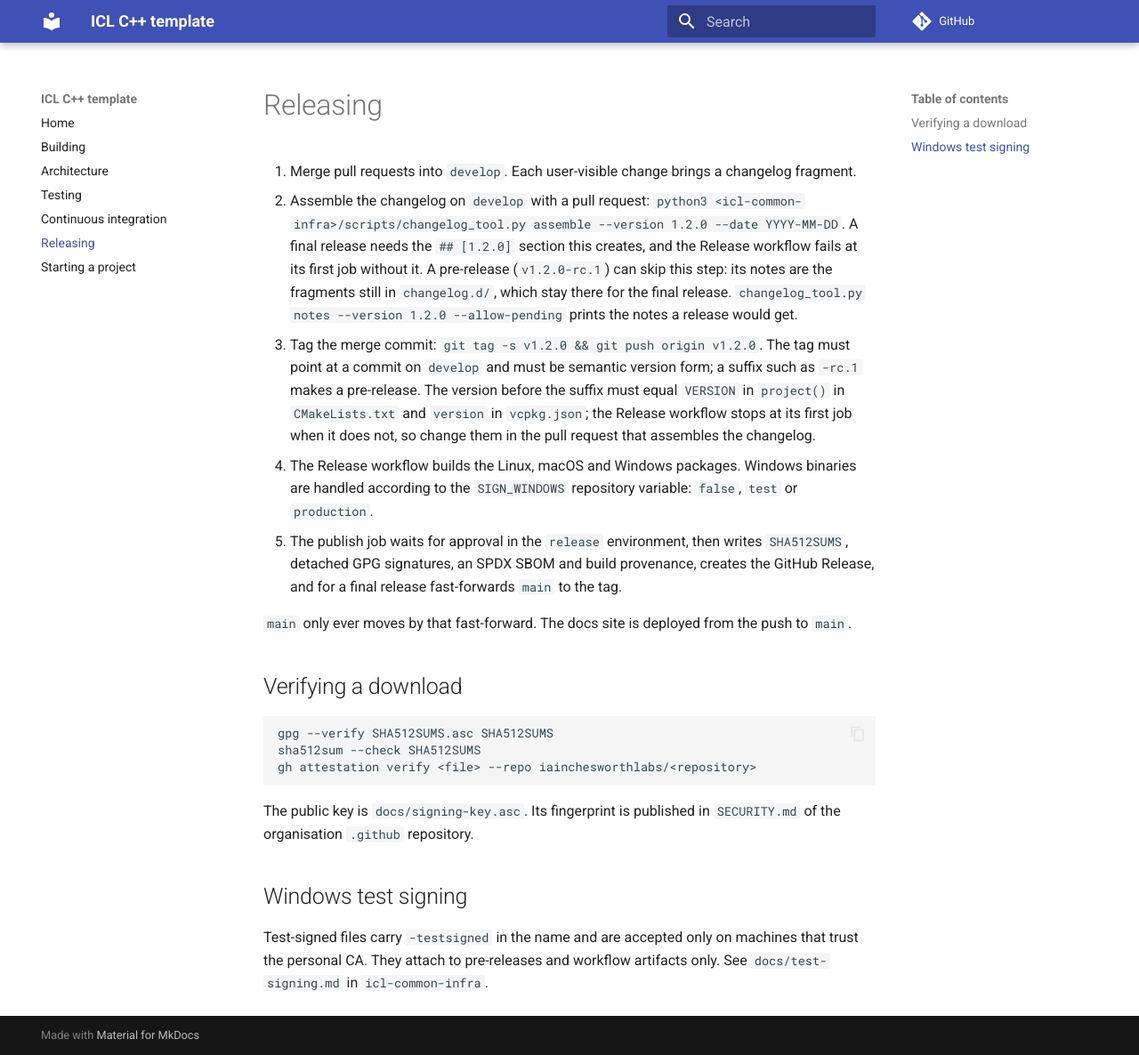
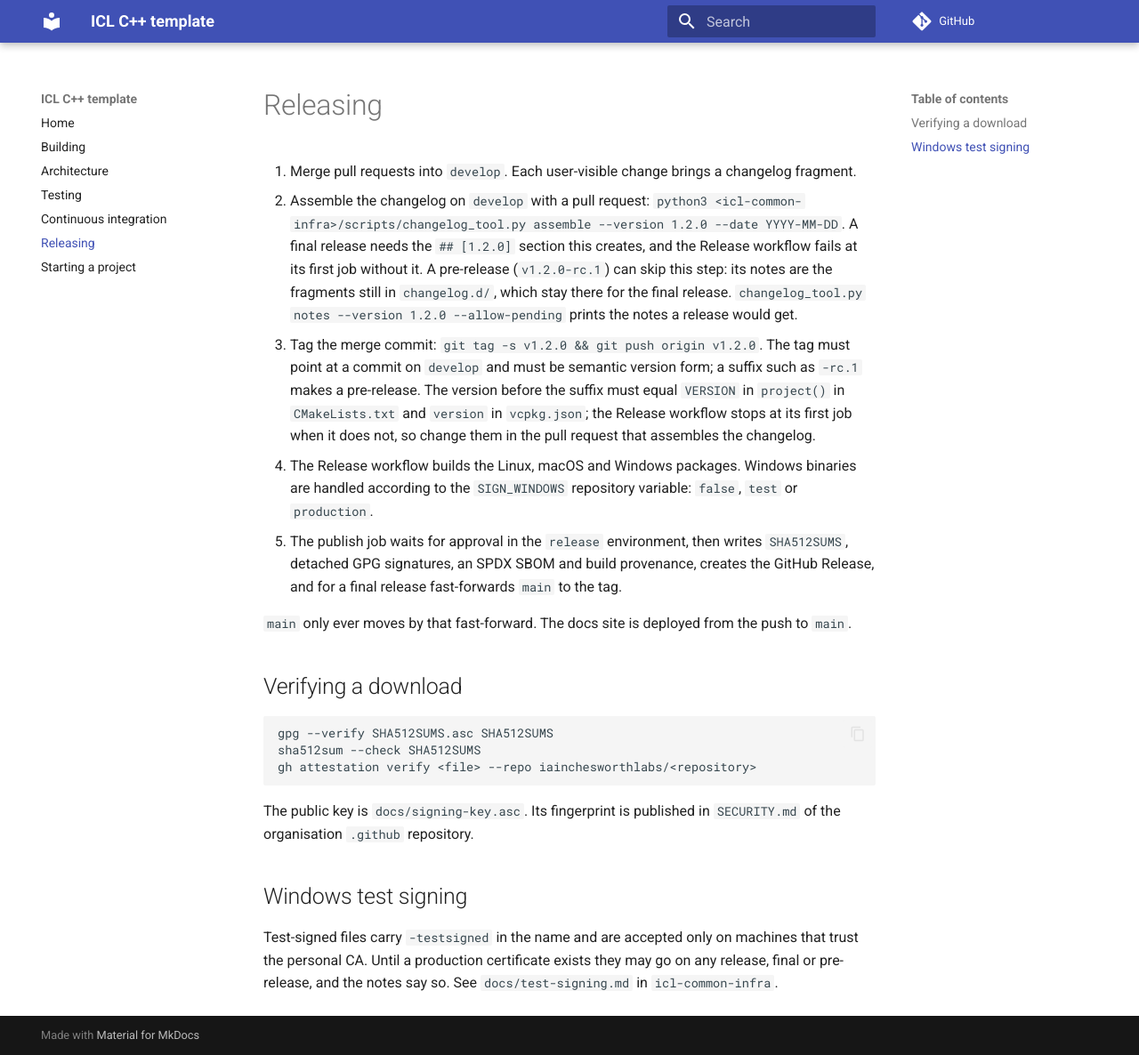
Before and after one commit to iainchesworthlabs/icl-cpp-template, an MkDocs documentation site: the page built from docs/releasing.md, in a window 1280 px wide and 1186 px high. Shown: the whole window at 89% size. Built offline with MkDocs 1.6.1 and Material for MkDocs 9.7.7, drawn with Linux system fonts in a browser that asks for light colours; comment, search, counter and statistics services are not loaded.

Commit message:
Say test-signed files may go on a final release (#14)
The Windows test signing section of `docs/releasing.md` now matches
standard 0.9: until a production certificate exists, test-signed files
may go on any release, final or pre-release.

Signed-off-by: Iain Chesworth <iain.chesworth@gmail.com>

```diff
--- a/docs/releasing.md
+++ b/docs/releasing.md
@@ -33,5 +33,5 @@ The public key is `docs/signing-key.asc`. Its fingerprint is published in `SECUR
 ## Windows test signing
 
 Test-signed files carry `-testsigned` in the name and are accepted only on machines that trust the
-personal CA. They attach to pre-releases and workflow artifacts only. See
-`docs/test-signing.md` in `icl-common-infra`.
+personal CA. Until a production certificate exists they may go on any release, final or
+pre-release, and the notes say so. See `docs/test-signing.md` in `icl-common-infra`.
```
